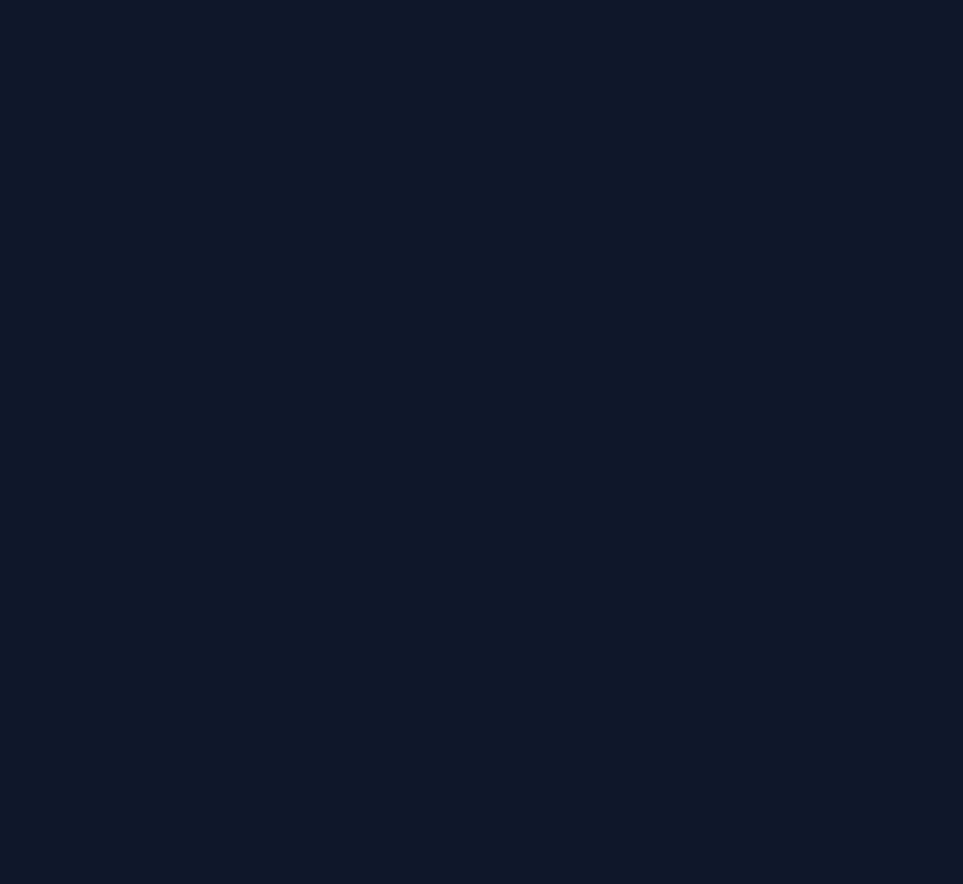
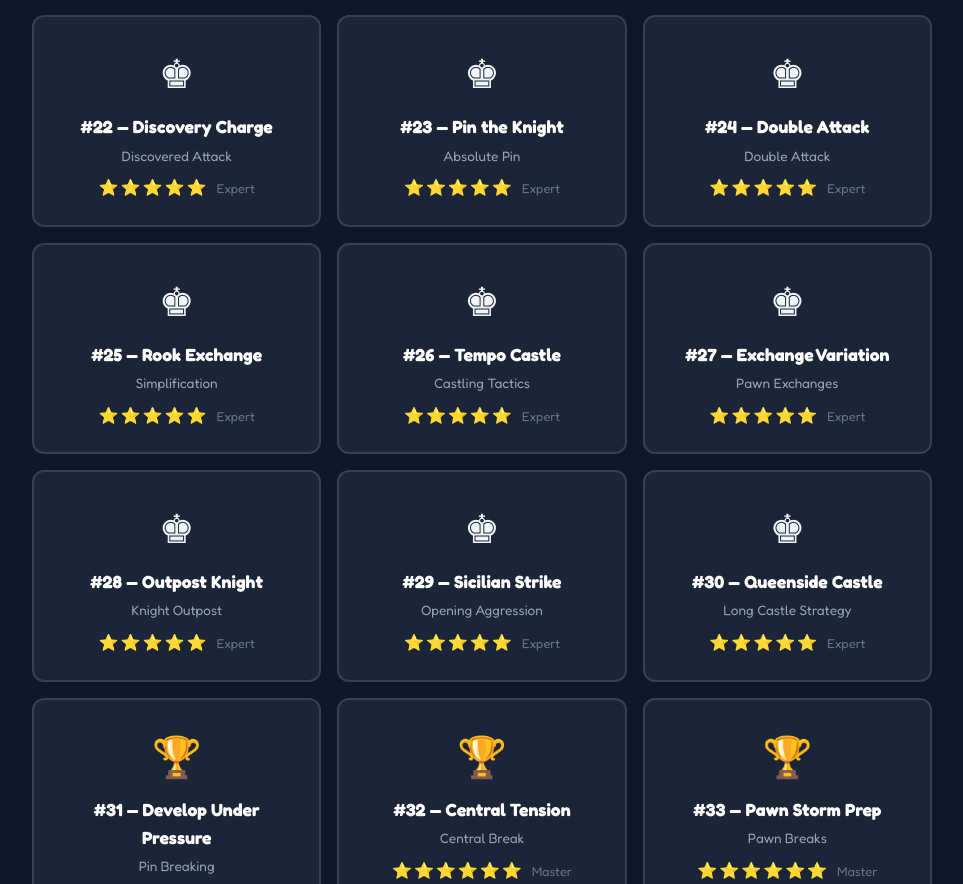
Before and after one commit to adamjosephjustin/treasure-hunt, a React (Vite) app: page /#/chess in a window 1280 px wide. Shown: the part 1916-2800 px from the top of the page, without its empty margins (158-1121 px from the left). Before the commit the page ends 1947 px from the top, so only its background shows below. Built offline with nearby package versions, Linux system fonts and the light colour scheme.

Commit message:
feat: add 30 extra-hard chess puzzles (total 50)

```diff
--- a/src/chess/chessPuzzles.js
+++ b/src/chess/chessPuzzles.js
@@ -189,6 +189,282 @@ const chessPuzzles = [
     description: 'Develop your last minor piece to a active square, preparing to castle and seize the initiative!',
     difficulty: 4,
     theme: 'Complete Development'
+  },
+
+  // ── TIER 5: Expert (21–30) ─────────────────────────────────
+  {
+    id: 21,
+    fen: '2kr3r/ppp2ppp/2n5/3qN3/8/2P5/PP3PPP/R2QR1K1 w - - 0 1',
+    solution: ['Nf7'],
+    title: 'Royal Fork',
+    description: 'Your knight can attack the king and queen simultaneously! Find the devastating fork.',
+    difficulty: 5,
+    theme: 'Knight Fork'
+  },
+  {
+    id: 22,
+    fen: 'r3kb1r/pp1q1ppp/2n1pn2/3p4/3P1B2/2NQ1N2/PPP2PPP/R3K2R w KQkq - 0 8',
+    solution: ['Nb5'],
+    title: 'Discovery Charge',
+    description: 'Move the knight to reveal an attack from the queen behind it!',
+    difficulty: 5,
+    theme: 'Discovered Attack'
+  },
+  {
+    id: 23,
+    fen: 'r1bq1rk1/pppp1ppp/2n2n2/2b1p3/2B1P3/2NP1N2/PPP2PPP/R1BQ1RK1 w - - 6 6',
+    solution: ['Bg5'],
+    title: 'Pin the Knight',
+    description: 'Put your bishop on g5 to pin the knight against the queen!',
+    difficulty: 5,
+    theme: 'Absolute Pin'
+  },
+  {
+    id: 24,
+    fen: 'r2qkb1r/ppp1pppp/2n2n2/3p1b2/3P1B2/2N2N2/PPP1PPPP/R2QKB1R w KQkq - 4 4',
+    solution: ['Qb3'],
+    title: 'Double Attack',
+    description: 'Find the queen move that simultaneously attacks b7 and d5!',
+    difficulty: 5,
+    theme: 'Double Attack'
+  },
+  {
+    id: 25,
+    fen: '4r1k1/5ppp/p7/1p6/8/1B6/PPP2PPP/4R1K1 w - - 0 1',
+    solution: ['Re8+'],
+    title: 'Rook Exchange',
+    description: 'Force the exchange on the back rank to win the endgame!',
+    difficulty: 5,
+    theme: 'Simplification'
+  },
+  {
+    id: 26,
+    fen: 'r1b1k2r/ppppqppp/2n2n2/2b1p3/2B1P3/3P1N2/PPP2PPP/RNBQK2R w KQkq - 0 5',
+    solution: ['O-O'],
+    title: 'Tempo Castle',
+    description: 'Castle to safety while the opponent queen is on a vulnerable square.',
+    difficulty: 5,
+    theme: 'Castling Tactics'
+  },
+  {
+    id: 27,
+    fen: 'rnbqk2r/ppp1bppp/4pn2/3p4/2PP4/2N2N2/PP2PPPP/R1BQKB1R w KQkq - 0 5',
+    solution: ['cxd5'],
+    title: 'Exchange Variation',
+    description: 'Capture in the center to open lines and challenge Black\'s pawn structure.',
+    difficulty: 5,
+    theme: 'Pawn Exchanges'
+  },
+  {
+    id: 28,
+    fen: 'r2q1rk1/ppp2ppp/2np1n2/2b1p1B1/2B1P3/2NP1N2/PPP2PPP/R2Q1RK1 w - - 0 8',
+    solution: ['Nd5'],
+    title: 'Outpost Knight',
+    description: 'Plant a knight on the powerful d5 outpost where it cannot be chased away!',
+    difficulty: 5,
+    theme: 'Knight Outpost'
+  },
+  {
+    id: 29,
+    fen: 'r1bqkbnr/pp1ppppp/2n5/2p5/4P3/5N2/PPPP1PPP/RNBQKB1R w KQkq - 0 3',
+    solution: ['d4'],
+    title: 'Sicilian Strike',
+    description: 'Open the position with the classic d4 thrust against the Sicilian Defense!',
+    difficulty: 5,
+    theme: 'Opening Aggression'
+  },
+  {
+    id: 30,
+    fen: 'r3k2r/ppp1bppp/2nqpn2/3p4/3P1B2/2NQPN2/PPP2PPP/R3K2R w KQkq - 0 8',
+    solution: ['O-O-O'],
+    title: 'Queenside Castle',
+    description: 'Castle long to connect your rooks and launch a kingside attack!',
+    difficulty: 5,
+    theme: 'Long Castle Strategy'
+  },
+
+  // ── TIER 6: Master (31–40) ─────────────────────────────────
+  {
+    id: 31,
+    fen: 'r1bq1rk1/ppp2ppp/2n1pn2/3p4/1bPP4/2N1PN2/PP3PPP/R1BQKB1R w KQ - 0 6',
+    solution: ['Bd3'],
+    title: 'Develop Under Pressure',
+    description: 'Your knight is pinned. Develop the bishop to break free and prepare castling.',
+    difficulty: 6,
+    theme: 'Pin Breaking'
+  },
+  {
+    id: 32,
+    fen: 'r2qr1k1/ppp2ppp/2n1bn2/3pp3/4P3/1BNP1N2/PPP2PPP/R1BQR1K1 w - - 0 9',
+    solution: ['exd5'],
+    title: 'Central Tension',
+    description: 'Break the center tension to open lines for your pieces!',
+    difficulty: 6,
+    theme: 'Central Break'
+  },
+  {
+    id: 33,
+    fen: 'r2q1rk1/1pp2ppp/p1n1bn2/3pp1B1/4P3/2NP1N2/PPP1QPPP/R3KB1R w KQ - 0 8',
+    solution: ['exd5'],
+    title: 'Pawn Storm Prep',
+    description: 'Exchange in the center to clear lines before launching a kingside attack.',
+    difficulty: 6,
+    theme: 'Pawn Breaks'
+  },
+  {
+    id: 34,
+    fen: 'rnbq1rk1/ppp1bppp/4pn2/3p2B1/2PP4/2N2N2/PP2PPPP/R2QKB1R w KQ - 0 6',
+    solution: ['e3'],
+    title: 'Solid Structure',
+    description: 'Reinforce your center with a rock-solid pawn triangle before expanding.',
+    difficulty: 6,
+    theme: 'Prophylaxis'
+  },
+  {
+    id: 35,
+    fen: 'r1b2rk1/ppppqppp/2n2n2/2b1p3/2B1P3/2NP1N2/PPP2PPP/R1BQR1K1 w - - 0 8',
+    solution: ['a4'],
+    title: 'Queenside Expansion',
+    description: 'Gain space on the queenside and prepare to challenge the bishop on c5.',
+    difficulty: 6,
+    theme: 'Space Advantage'
+  },
+  {
+    id: 36,
+    fen: 'r1bq1rk1/pp3ppp/2nbpn2/2pp4/3P1B2/2NBPN2/PPP2PPP/R2QK2R w KQ - 0 7',
+    solution: ['dxc5'],
+    title: 'Exchange and Exploit',
+    description: 'Exchange pawns to expose a weakness in Black\'s pawn structure.',
+    difficulty: 6,
+    theme: 'Structural Weakness'
+  },
+  {
+    id: 37,
+    fen: 'r1bqk2r/pppp1ppp/2n2n2/4p3/1bB1P3/2N2N2/PPPP1PPP/R1BQK2R w KQkq - 4 4',
+    solution: ['d3'],
+    title: 'Anti-Berlin Wall',
+    description: 'Play the slow positional approach to maintain your center and development edge.',
+    difficulty: 6,
+    theme: 'Positional Subtlety'
+  },
+  {
+    id: 38,
+    fen: 'rnbqk2r/pppp1ppp/4pn2/8/1bPP4/2N2N2/PP2PPPP/R1BQKB1R w KQkq - 0 4',
+    solution: ['Qc2'],
+    title: 'Classical Nimzo',
+    description: 'Avoid the doubled pawns and prepare e4 with the queen on c2!',
+    difficulty: 6,
+    theme: 'Avoiding Doubled Pawns'
+  },
+  {
+    id: 39,
+    fen: 'r2q1rk1/pp2bppp/2n1pn2/2pp2B1/3P4/2NBPN2/PPP2PPP/R2QK2R w KQ - 0 8',
+    solution: ['Bxf6'],
+    title: 'Bishop Pair Arsenal',
+    description: 'Exchange the bishop for the knight to double Black\'s pawns and weaken the kingside!',
+    difficulty: 6,
+    theme: 'Piece Exchange Strategy'
+  },
+  {
+    id: 40,
+    fen: 'r1bq1rk1/ppp2ppp/2n1pn2/3p4/2PP4/2N1PN2/PP3PPP/R1BQKB1R w KQ - 0 6',
+    solution: ['Bd3'],
+    title: 'Stonewall Attack',
+    description: 'Plant the bishop on the long diagonal and prepare a crushing kingside attack.',
+    difficulty: 6,
+    theme: 'Attack Preparation'
+  },
+
+  // ── TIER 7: Grandmaster (41–50) ────────────────────────────
+  {
+    id: 41,
+    fen: 'r1bqk2r/ppp2ppp/2n1pn2/3p4/1bPP4/2N1PN2/PP1B1PPP/R2QKB1R w KQkq - 0 6',
+    solution: ['a3'],
+    title: 'The Bayonet',
+    description: 'Challenge the pin immediately by forcing the bishop to make a decision!',
+    difficulty: 7,
+    theme: 'Anti-Pin Technique'
+  },
+  {
+    id: 42,
+    fen: 'rnbq1rk1/pp2ppbp/2pp1np1/8/2PPP3/2N2N2/PP2BPPP/R1BQK2R w KQ - 0 6',
+    solution: ['O-O'],
+    title: "King's Indian Classical",
+    description: 'Complete development before the middlegame storm begins.',
+    difficulty: 7,
+    theme: 'Classical Development'
+  },
+  {
+    id: 43,
+    fen: 'r2qkb1r/pp2pppp/2n2n2/3p1b2/3P4/2N2NP1/PPP1PP1P/R1BQKB1R w KQkq - 0 5',
+    solution: ['Bg2'],
+    title: 'Fianchetto Power',
+    description: 'Place the bishop on the long diagonal to dominate the center from afar.',
+    difficulty: 7,
+    theme: 'Fianchetto Strategy'
+  },
+  {
+    id: 44,
+    fen: 'rnbqk2r/pp3ppp/4pn2/2ppP3/3P4/2P2N2/PP3PPP/RNBQKB1R w KQkq - 0 5',
+    solution: ['Bd3'],
+    title: 'French Advance',
+    description: 'Develop the bishop to an active diagonal supporting the pawn chain.',
+    difficulty: 7,
+    theme: 'Pawn Chain Support'
+  },
+  {
+    id: 45,
+    fen: 'r1bq1rk1/pp1nppbp/2pp1np1/8/2PPP3/2N1BN2/PP2BPPP/R2QK2R w KQ - 0 7',
+    solution: ['O-O'],
+    title: 'Calm Before the Storm',
+    description: 'Secure your king before launching the central pawn break.',
+    difficulty: 7,
+    theme: 'Strategic Patience'
+  },
+  {
+    id: 46,
+    fen: 'r1bqkb1r/pp3ppp/2n1pn2/2pp4/2PP4/2N1PN2/PP3PPP/R1BQKB1R w KQkq - 0 5',
+    solution: ['cxd5'],
+    title: 'Semi-Tarrasch Exchange',
+    description: 'Trade in the center to create an isolated pawn target for the endgame.',
+    difficulty: 7,
+    theme: 'Isolani Strategy'
+  },
+  {
+    id: 47,
+    fen: 'rn1qkb1r/pp2pppp/2p2n2/3p1b2/2PP4/2N2N2/PP2PPPP/R1BQKB1R w KQkq - 0 4',
+    solution: ['cxd5'],
+    title: 'Slav Exchange',
+    description: 'The precise exchange to open the c-file and challenge Black\'s structure.',
+    difficulty: 7,
+    theme: 'Exchange Precision'
+  },
+  {
+    id: 48,
+    fen: 'r2q1rk1/pp1nbppp/2p1pn2/3p4/2PP4/1PN1PN2/PB3PPP/R2QKB1R w KQ - 0 8',
+    solution: ['Bd3'],
+    title: 'Meran Preparation',
+    description: 'Develop the bishop to its ideal square before the critical central break.',
+    difficulty: 7,
+    theme: 'Deep Preparation'
+  },
+  {
+    id: 49,
+    fen: 'r1bqk2r/pp1n1ppp/2pbpn2/8/2pPP3/2N2N2/PP2BPPP/R1BQK2R w KQkq - 0 7',
+    solution: ['O-O'],
+    title: 'Sacrifice Accepted',
+    description: 'You gambited a pawn. Now castle and open the position to exploit your lead in development!',
+    difficulty: 7,
+    theme: 'Gambit Compensation'
+  },
+  {
+    id: 50,
+    fen: 'r2q1rk1/pp2ppbp/2np1np1/8/3NP3/2N1BP2/PPPQ2PP/R3KB1R w KQ - 0 9',
+    solution: ['O-O-O'],
+    title: 'The Dragon Slayer',
+    description: 'Castle queenside and prepare the devastating h4-h5 pawn storm against the Sicilian Dragon!',
+    difficulty: 7,
+    theme: 'Opposite Side Castling Attack'
   }
 ];
 
--- a/src/pages/ChessMap.jsx
+++ b/src/pages/ChessMap.jsx
@@ -5,7 +5,7 @@ import AnimatedPage from '../components/AnimatedPage';
 import '../styles/Chess.css';
 
 const difficultyLabel = (d) => {
-  const labels = { 1: 'Beginner', 2: 'Easy', 3: 'Medium', 4: 'Hard' };
+  const labels = { 1: 'Beginner', 2: 'Easy', 3: 'Medium', 4: 'Hard', 5: 'Expert', 6: 'Master', 7: 'Grandmaster' };
   return labels[d] || 'Unknown';
 };
 
@@ -15,7 +15,10 @@ const tierIcons = {
   1: '♟️',
   2: '♞',
   3: '♜',
-  4: '♛'
+  4: '♛',
+  5: '♚',
+  6: '🏆',
+  7: '👑'
 };
 
 export default function ChessMap() {
@@ -30,7 +33,7 @@ export default function ChessMap() {
 
       <div className="chess-map__header">
         <h1>♟ Chess Grandmaster Trials</h1>
-        <p>20 tactical puzzles — from beginner to master. Find the best move!</p>
+        <p>50 tactical puzzles — from beginner to grandmaster. Find the best move!</p>
       </div>
 
       <div className="chess-map__grid">
--- a/src/pages/ChessPuzzle.jsx
+++ b/src/pages/ChessPuzzle.jsx
@@ -76,7 +76,7 @@ export default function ChessPuzzle() {
           animate={{ opacity: 1, y: 0 }}
           className="chess-puzzle-page__actions"
         >
-          {puzzleId < 20 ? (
+          {puzzleId < 50 ? (
             <button className="btn-glow" onClick={() => {
               audioManager.playSFX('click');
               navigate(`/chess/${puzzleId + 1}`);
--- a/src/pages/Game.jsx
+++ b/src/pages/Game.jsx
@@ -129,7 +129,7 @@ export default function Game() {
           >
             <div style={{ fontSize: '2.5rem' }}>♟</div>
             <h3 style={{ color: '#fbbf24', margin: '0.5rem 0 0.25rem' }}>Chess Grandmaster Trials</h3>
-            <p style={{ color: '#94a3b8', fontSize: '0.9rem' }}>20 tactical puzzles — beginner to master!</p>
+            <p style={{ color: '#94a3b8', fontSize: '0.9rem' }}>50 tactical puzzles — beginner to grandmaster!</p>
           </motion.div>
         </Link>
       </motion.div>
```
